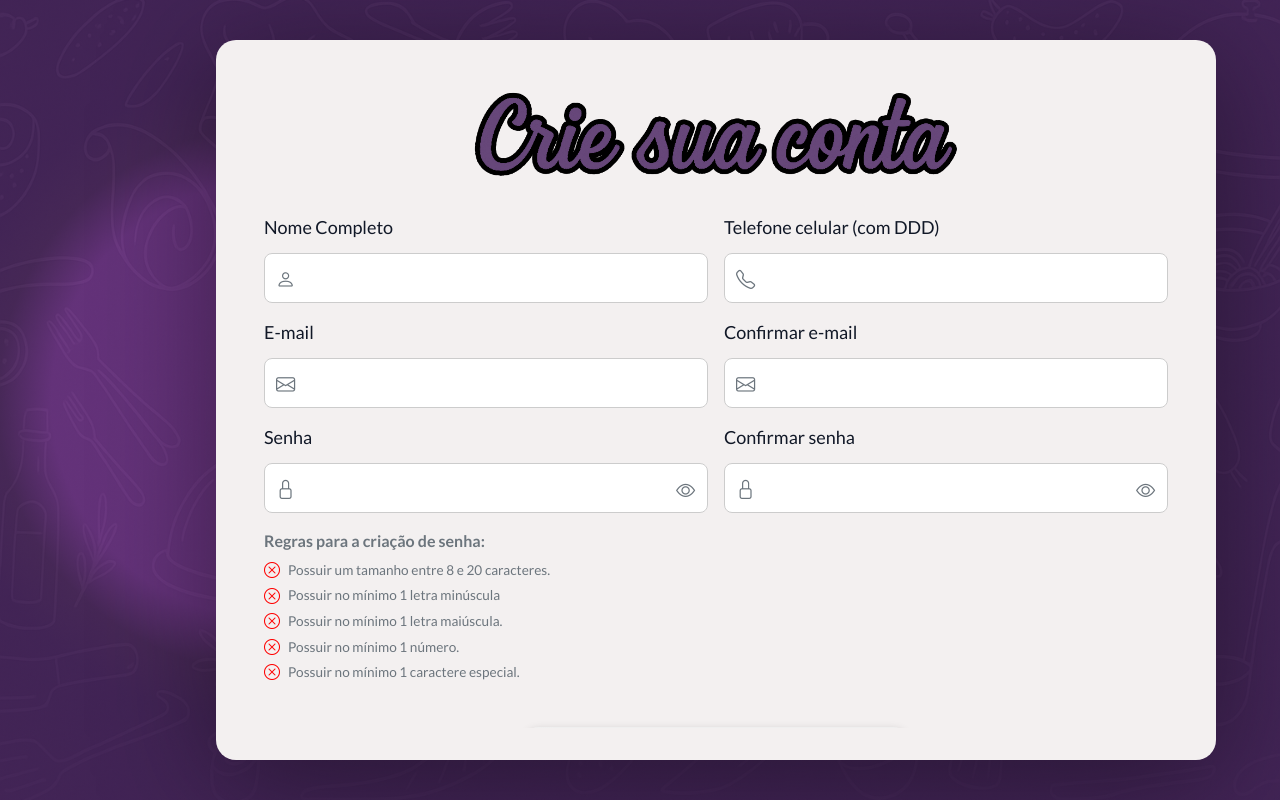
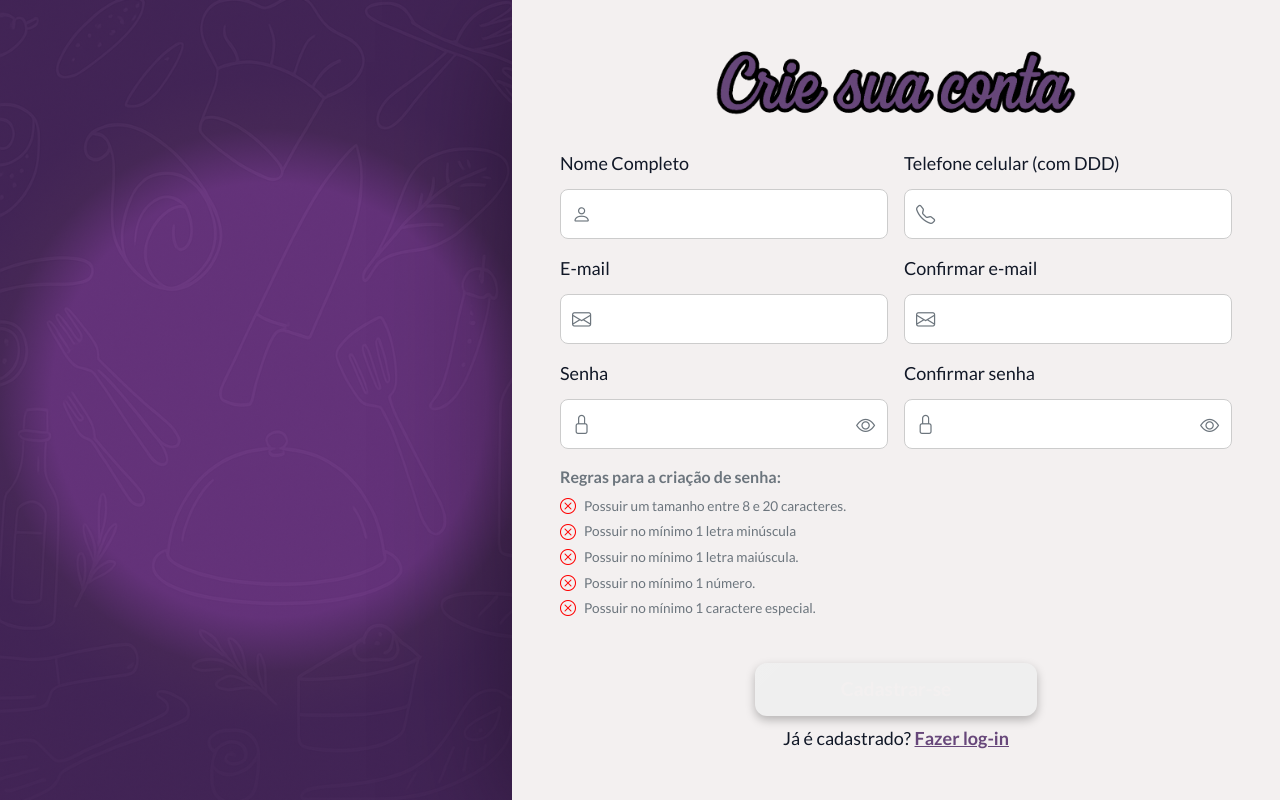
Before and after one commit to Haydgi/CMVPro-Prototipo, a React (Vite) app: page /signup in a window 1280 px wide. Built offline with nearby package versions, Linux system fonts and the light colour scheme.

Commit message:
Ajuste no Design das Interfaces de Login e Cadastro de Usuario

```diff
--- a/src/features/Auth/CadastroUsuarios/CadastroUsuarios.jsx
+++ b/src/features/Auth/CadastroUsuarios/CadastroUsuarios.jsx
@@ -142,7 +142,7 @@ export default function Cadastro() {
 
   return (
     <div className={`${"backgroundContainer"} ${styles.backgroundSignUp}`}>
-      <div className={`${styles.ladoEsquerdo} ${styles.bgSilhueta}`}>
+      <div className={`${styles.ladoEsquerdo}`}>
         <div className={styles.logoContainer}>
           <img
             src={logoManuscrito}
--- a/src/features/Auth/CadastroUsuarios/CadastroUsuarios.module.css
+++ b/src/features/Auth/CadastroUsuarios/CadastroUsuarios.module.css
@@ -17,51 +17,41 @@ input[type="password"]::-ms-reveal {
 
 /* Container do lado esquerdo */
 .ladoEsquerdo {
-  position: absolute;
-  left: 21%;
-  top: 55%;
-  bottom: 0;
-  width: 30%;
+  width: 40%;
+  height: 100vh;
   display: flex;
   justify-content: center;
   align-items: center;
   padding: 2rem;
-  color: var(--white-smoke);
   text-align: center;
-  z-index: 1;
 }
 
 /* Logotipo "Caderno do Chefe" dentro da imagem do prato (à esquerda) */
+.logoContainer {
+  position: absolute;
+  top: 78%;
+  left: 35%;
+  transform: translate(-50%, -50%);
+}
+
 .logoManuscrito {
-  transform: translate(-50%, -50%);
   width: 550px;
   height: auto;
   opacity: 0.9;
   z-index: 2;
-  animation: slideDownLogo 1.2s ease-out;
-}
-
-.logoContainer {
-  position: absolute;
-  left: 0%;
+  animation: slideDownLogo 1.2s ease-out forwards;
 }
 
 /* Container do lado direito + modal */
 .ladoDireito {
   flex: 1;
-  position: fixed;
-  right: 5%;
-  top: 50%;
-  transform: translateY(-50%);
+  height: 100vh;
   background-color: var(--white-smoke);
-  border-radius: 20px;
+  border-radius: 0px;
   box-shadow: 0 20px 120px rgba(0, 0, 0, 0.4);
-  width: 100%;
-  max-width: 1000px;
-  height: 90vh;
   display: flex;
   flex-direction: column;
-  justify-content: space-between;
+  justify-content: center;
   padding: 2rem 1.5rem;
   animation: slideUp 1.2s ease-out;
 }
@@ -501,17 +491,15 @@ input[type="password"]::-ms-reveal {
 /* Animação para o logo manuscrito */
 @keyframes slideDownLogo {
   0% {
-    transform: translate(
-      -50%,
-      -200%
-    );
+    transform: translate(-50%, -50%) translateY(-500px); /* Começa no centro, mas acima */
     opacity: 0;
   }
   100% {
-    transform: translate(-50%, -50%);
+    transform: translate(-50%, -50%) translateY(0); /* Termina no centro certinho */
     opacity: 1;
   }
 }
+
 
 /* Animação para o modal */
 @keyframes slideUp {
@@ -520,7 +508,7 @@ input[type="password"]::-ms-reveal {
     opacity: 0;
   }
   100% {
-    transform: translateY(-50%);
+    transform: translateY(0%);
     opacity: 1;
   }
 }
--- a/src/features/Auth/LoginUsuario/Login.jsx
+++ b/src/features/Auth/LoginUsuario/Login.jsx
@@ -48,7 +48,7 @@ export default function Login() {
   };
 
   return (
-    <div className="backgroundContainer">
+    <div className={`${"backgroundContainer"} ${styles.backgroundSignIn}`}>
       <div>
 
         <div className={styles.container}>
--- a/src/features/Auth/LoginUsuario/Login.module.css
+++ b/src/features/Auth/LoginUsuario/Login.module.css
@@ -2,11 +2,15 @@ input[type="password"]::-ms-reveal {
   display: none !important;
 }
 
-.backgroundContainer {
-  display: flex;
-  justify-content: center;
-  background: none;
-  background-color: var(--floral-white);
+
+
+.backgroundSignIn {
+  background: radial-gradient(
+      rgba(123, 61, 147, 0.702) 20%,
+      rgba(81, 46, 97, 0.7) 25%,
+      rgba(75, 41, 96, 0.7) 30%
+    ),
+    url("/midia/ingredientes-bg.png") no-repeat center center /cover;
 }
 
 .container {
```
